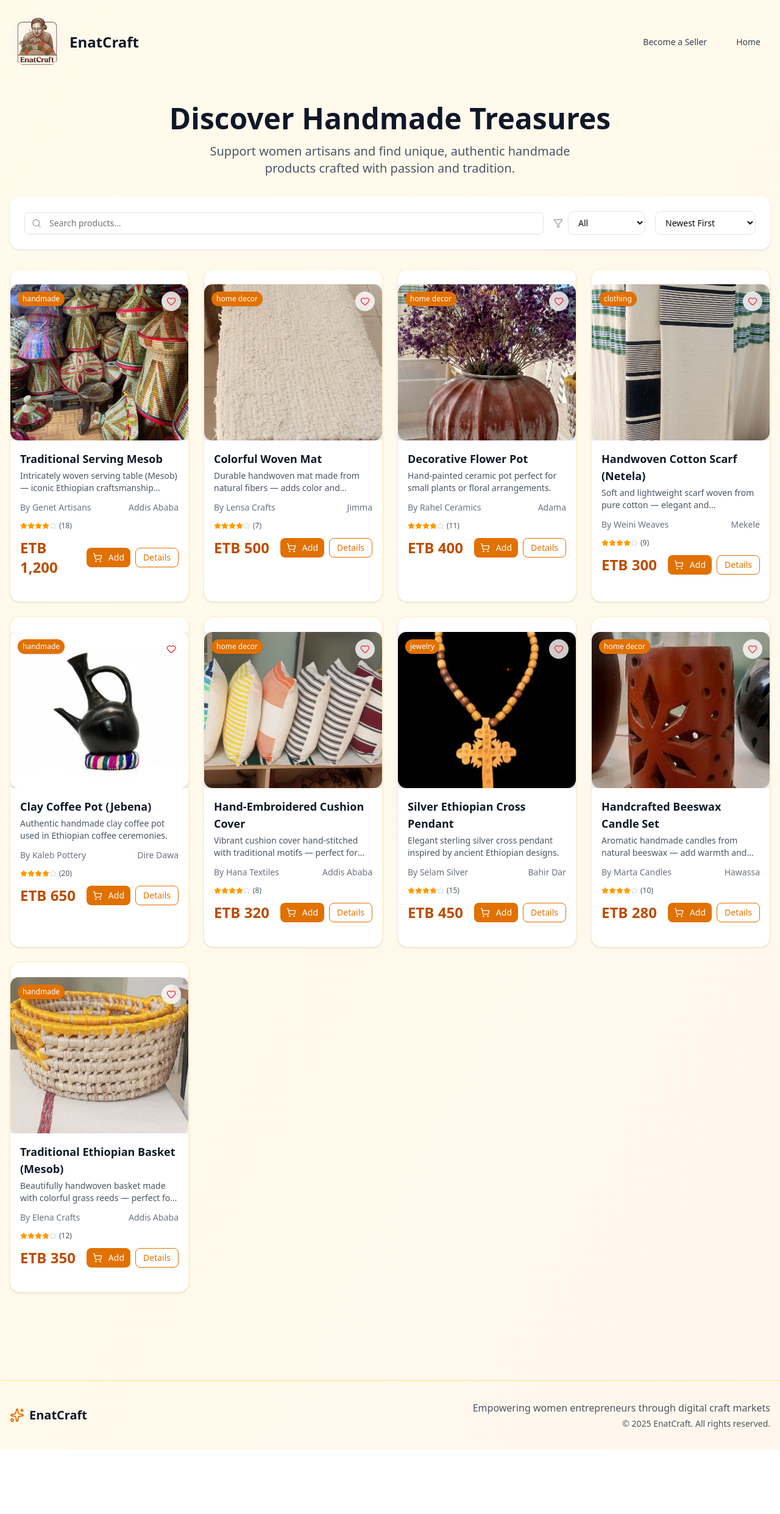
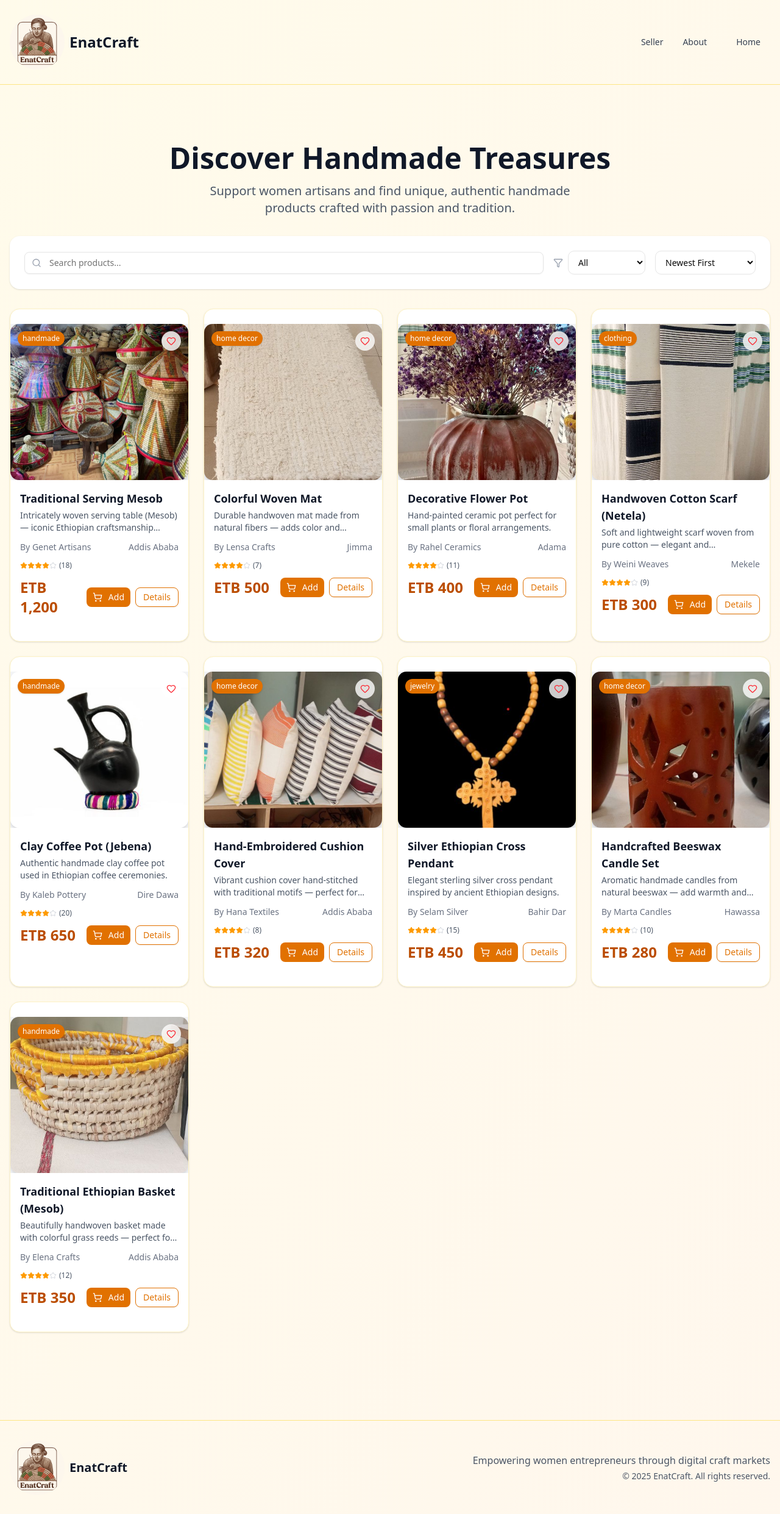
Before and after one commit to Feben145/craftlink, a Next.js app: page /products in a window 1280 px wide. Shown: the whole page at 61% size. Before the commit the page ends 2376 px from the top, so only its background shows below. Built offline with nearby package versions, Linux system fonts and the light colour scheme.

Commit message:
header  updated

```diff
--- a/src/app/page.tsx
+++ b/src/app/page.tsx
@@ -13,9 +13,9 @@ import logo from "../../public/images/logo.png";
 
 export default function Home() {
   return (
-    <div className="min-h-screen bg-gradient-to-br from-amber-50 to-orange-50">
+    <div className="min-h-screen bg-linear-to-br from-amber-50 to-orange-50">
       {/* ---------------- Navigation ---------------- */}
-      <nav className="container mx-auto px-4 py-6">
+      <nav className="container mx-auto px-4 py-6 mb-16 border-b border-amber-200">
         <div className="flex justify-between items-center">
           <Link href="/" className="flex items-center space-x-2">
             <Image
@@ -35,8 +35,16 @@ export default function Home() {
               variant="ghost"
               className="text-gray-700 hover:text-amber-700"
             >
-              <Link href="/seller/register">Become a Seller</Link>
+              <Link href="/seller/register">Seller</Link>
             </Button>
+            <Button
+              asChild
+              variant="ghost"
+              className="text-gray-700 hover:text-amber-700"
+            >
+              <Link href="/seller/register">About</Link>
+            </Button>
+
             <Button
               asChild
               className="bg-amber-600 hover:bg-amber-700 text-white"
@@ -289,7 +297,14 @@ export default function Home() {
       <footer className="container mx-auto px-4 py-8 mt-16 border-t border-amber-200">
         <div className="flex flex-col md:flex-row justify-between items-center gap-4">
           <div className="flex items-center space-x-2">
-            <Sparkles className="h-6 w-6 text-amber-600" />
+            <Image
+              src={logo}
+              alt="EnatCraft logo"
+              width={90}
+              height={90}
+              className="rounded-full"
+              priority
+            />
             <span className="text-xl font-bold text-gray-900">EnatCraft</span>
           </div>
           <div className="text-gray-600 text-center md:text-right">
--- a/src/app/products/[id]/page.tsx
+++ b/src/app/products/[id]/page.tsx
@@ -316,7 +316,7 @@ export default function ProductDetailsPage() {
   return (
     <div className="min-h-screen bg-linear-to-br from-amber-50 to-orange-50 flex flex-col">
       {/* Navigation */}
-      <nav className="container mx-auto px-4 py-6">
+      <nav className="container mx-auto px-4 py-6 mb-16 border-b border-amber-200">
         <div className="flex justify-between items-center">
           <Link href="/" className="flex items-center space-x-2">
             <Image
@@ -335,7 +335,14 @@ export default function ProductDetailsPage() {
               className="text-gray-700 hover:text-amber-700"
               onClick={() => router.push("/seller/register")}
             >
-              Become a Seller
+              Seller
+            </Button>
+            <Button
+              asChild
+              variant="ghost"
+              className="text-gray-700 hover:text-amber-700"
+            >
+              <Link href="/seller/register">About</Link>
             </Button>
             <Button
               variant="ghost"
@@ -692,7 +699,14 @@ export default function ProductDetailsPage() {
       <footer className="container mx-auto px-4 py-8 mt-16 border-t border-amber-200">
         <div className="flex flex-col md:flex-row justify-between items-center gap-4">
           <div className="flex items-center space-x-2">
-            <Sparkles className="h-6 w-6 text-amber-600" />
+            <Image
+              src={logo}
+              alt="EnatCraft logo"
+              width={70}
+              height={70}
+              className="rounded-full"
+              priority
+            />
             <span className="text-xl font-bold text-gray-900">EnatCraft</span>
           </div>
           <div className="text-gray-600 text-center md:text-right">
--- a/src/app/products/page.tsx
+++ b/src/app/products/page.tsx
@@ -114,8 +114,8 @@ export default function ProductsPage() {
   return (
     <div className="min-h-screen bg-gradient-to-br from-amber-50 to-orange-50">
       {/* Navigation */}
-      <nav className="container mx-auto px-4 py-6">
-        <div className="flex justify-between items-center">
+      <nav className="container mx-auto px-4 py-6 mb-16 border-b border-amber-200">
+        <div className="flex justify-between items-center ">
           <Link href="/" className="flex items-center space-x-2">
             <Image
               src={logo}
@@ -133,7 +133,14 @@ export default function ProductsPage() {
                 variant="ghost"
                 className="text-gray-700 hover:text-amber-700"
               >
-                Become a Seller
+                Seller
+              </Button>
+              <Button
+                asChild
+                variant="ghost"
+                className="text-gray-700 hover:text-amber-700"
+              >
+                <Link href="/seller/register">About</Link>
               </Button>
             </Link>
             <Link href="/">
@@ -346,7 +353,14 @@ export default function ProductsPage() {
       <footer className="container mx-auto px-4 py-8 mt-16 border-t border-amber-200">
         <div className="flex flex-col md:flex-row justify-between items-center gap-4">
           <div className="flex items-center space-x-2">
-            <Sparkles className="h-6 w-6 text-amber-600" />
+            <Image
+              src={logo}
+              alt="EnatCraft logo"
+              width={90}
+              height={90}
+              className="rounded-full"
+              priority
+            />
             <span className="text-xl font-bold text-gray-900">EnatCraft</span>
           </div>
           <div className="text-gray-600 text-center md:text-right">
```
